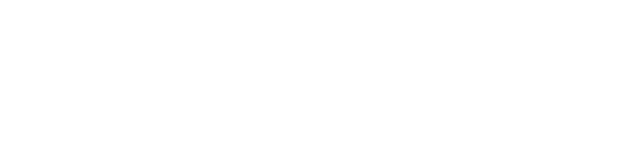
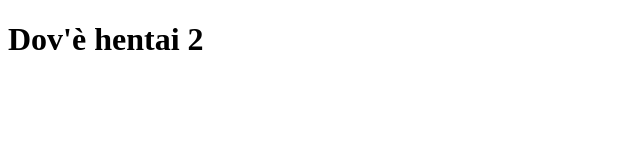
Before and after one commit to BBicchio/sampower.it, a plain HTML site: page index.html in a window 1280 px wide. Shown: the whole page, without its empty margins (0-640 px from the left). Drawn offline with Linux system fonts and the light colour scheme.

Commit message:
Update index.html

```diff
--- a/index.html
+++ b/index.html
@@ -1,7 +1,8 @@
 <!DOCTYPE html>
 <html>
 <head>
-  <title>Sium</title>
+  <title>Sam Power</title>
+  <h1>Dov'è hentai 2</h1>
 </head>
 <body>
 </body>
```
